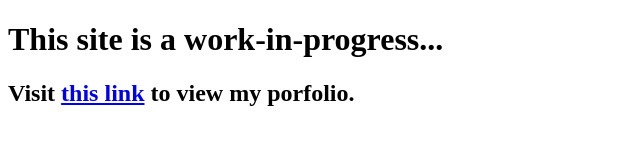
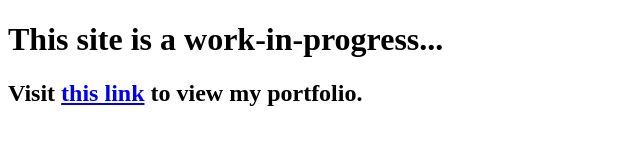
Before and after one commit to MosesSupposes/MosesSupposes.github.io, a plain HTML site: page index.html in a window 1280 px wide. Shown: the full height of the page, 0-640 px from the left. Drawn offline with Linux system fonts and the light colour scheme.

Commit message:
fix typo

```diff
--- a/index.html
+++ b/index.html
@@ -11,7 +11,7 @@
 		<h2>
 			Visit
 			<a href="https://mosessupposes.github.io/portfolio-website/">this link</a>
-			to view my porfolio.
+			to view my portfolio.
 		</h2>
 	</body>
 </html>
```
